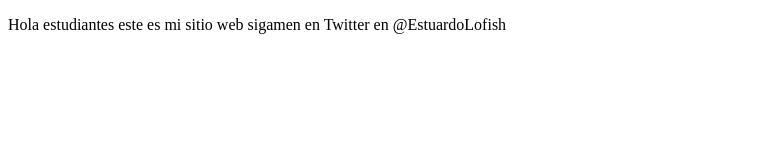
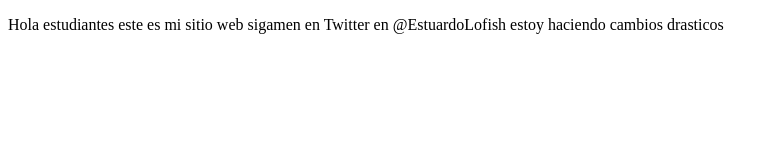
Before and after one commit to estuardolofish/proyectoDemoCursoPrework, a plain HTML site: page index.html in a window 1280 px wide. Shown: the whole page, without its empty margins (0-778 px from the left). Drawn offline with Linux system fonts and the light colour scheme.

Commit message:
Cambios donde se agregan cambios drasticos

```diff
--- a/index.html
+++ b/index.html
@@ -9,7 +9,8 @@
 <body>
     <p>
         Hola estudiantes este es mi sitio web
-        sigamen en Twitter en @EstuardoLofish
+        sigamen en Twitter en @EstuardoLofish estoy
+        haciendo cambios drasticos
     </p>
 </body>
 </html>
```
